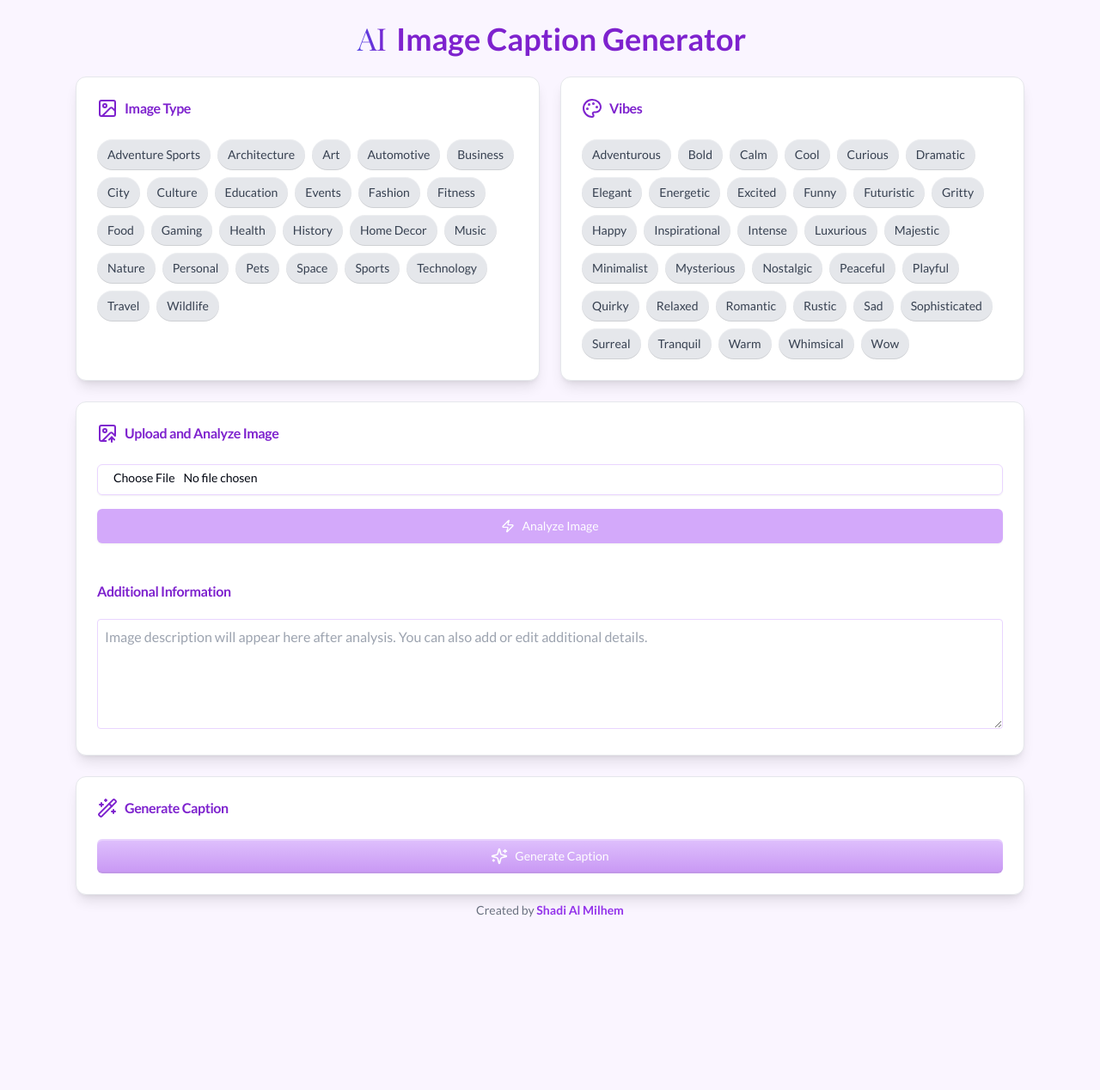
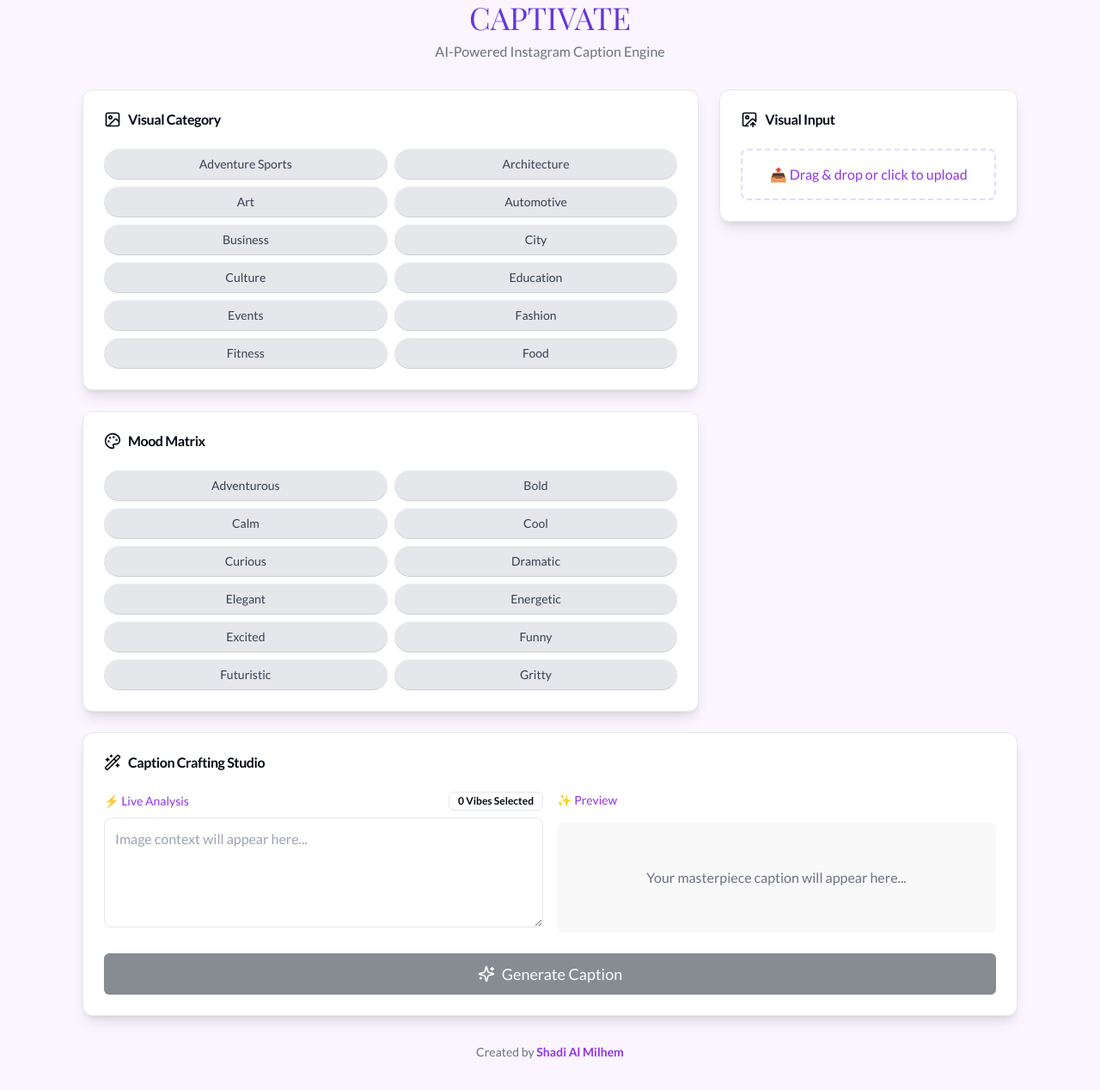
Before and after one commit to shadi-almilhem/Image-Caption-Generator, a Next.js app: page / in a window 1280 px wide. Shown: the top 1268 px of the page at 86% size. Before the commit the page ends 1101 px from the top, so only its background shows below. Built offline with nearby package versions, Linux system fonts and the light colour scheme.

Commit message:
website updated

```diff
--- a/app/page.tsx
+++ b/app/page.tsx
@@ -1,5 +1,6 @@
 "use client";
-import React, { useState, useCallback } from "react";
+import type React from "react";
+import { useState, useCallback, useEffect } from "react";
 import { Button } from "@/components/ui/button";
 import { Input } from "@/components/ui/input";
 import { useToast } from "@/components/hooks/use-toast";
@@ -8,11 +9,13 @@ import {
   Loader2,
   Sparkles,
   Copy,
-  Image as ImageIcon,
+  ImageIcon,
   Palette,
   ImageUp,
   WandSparkles,
-  Zap,
+  History,
+  AlertCircle,
+  CheckCircle,
 } from "lucide-react";
 import {
   Card,
@@ -20,9 +23,16 @@ import {
   CardTitle,
   CardContent,
   CardDescription,
+  CardFooter,
 } from "@/components/ui/card";
 import Link from "next/link";
 import CustomToggleGroup from "@/components/ui/CustomToggleGroup";
+import { motion, AnimatePresence } from "motion/react";
+import { cn } from "@/lib/utils";
+import { Progress } from "@/components/ui/progress";
+import { Badge } from "@/components/ui/badge";
+import Image from "next/image";
+
 const instrument = Playfair_Display_SC({
   subsets: ["latin"],
   weight: ["400"],
@@ -98,14 +108,45 @@ export default function Home() {
   const [additionalInfo, setAdditionalInfo] = useState("");
   const [generatedCaption, setGeneratedCaption] = useState("");
   const [isLoading, setIsLoading] = useState(false);
-  const [isUploading, setIsUploading] = useState(false);
   const [isAnalyzing, setIsAnalyzing] = useState(false);
   const [error, setError] = useState<string | null>(null);
   const [uploadedImageUrl, setUploadedImageUrl] = useState<string | null>(null);
+  const [generationHistory, setGenerationHistory] = useState<string[]>([]);
+  const [progress, setProgress] = useState(0);
+  const [isDragging, setIsDragging] = useState(false);
+  const { toast } = useToast();
+  const handleDragOver = (e: React.DragEvent) => {
+    e.preventDefault();
+    setIsDragging(true);
+  };
 
-  const { toast } = useToast();
+  const handleDragLeave = (e: React.DragEvent) => {
+    e.preventDefault();
+    setIsDragging(false);
+  };
+
+  const handleDrop = (e: React.DragEvent) => {
+    e.preventDefault();
+    setIsDragging(false);
+    const file = e.dataTransfer.files[0];
+    if (file) handleImageUpload(file);
+  };
+  useEffect(() => {
+    let interval: NodeJS.Timeout;
+    if (isLoading) {
+      interval = setInterval(() => {
+        setProgress((prev) => {
+          if (prev >= 90) return 90;
+          return prev + 10;
+        });
+      }, 300);
+    }
+    return () => clearInterval(interval);
+  }, [isLoading]);
+  const addToHistory = (caption: string) => {
+    setGenerationHistory((prev) => [caption, ...prev.slice(0, 4)]);
+  };
   const handleImageUpload = async (file: File) => {
-    setIsUploading(true);
     setError(null);
 
     const formData = new FormData();
@@ -135,8 +176,6 @@ export default function Home() {
         description: "Failed to upload image. Please try again.",
         variant: "destructive",
       });
-    } finally {
-      setIsUploading(false);
     }
   };
   const handleAnalyzeImage = async () => {
@@ -186,6 +225,7 @@ export default function Home() {
   };
   const handleGenerateCaption = useCallback(async () => {
     setIsLoading(true);
+    setProgress(0);
     setError(null);
 
     try {
@@ -207,30 +247,61 @@ export default function Home() {
 
       const data = await response.json();
       setGeneratedCaption(data.caption);
+      addToHistory(data.caption);
+
       toast({
-        title: "Caption generated successfully ✅",
-        description: "Your caption is ready!",
+        title: (
+          <span className="flex items-center">
+            <CheckCircle className="mr-2 h-4 w-4" />
+            Caption Generated!
+          </span>
+        ),
+        description: "Ready for Instagram stardom!",
       });
     } catch (error) {
       console.error("Error generating caption:", error);
       setError("Failed to generate caption. Please try again.");
       toast({
-        title: "Error ❌",
+        title: (
+          <span className="flex items-center">
+            <AlertCircle className="mr-2 h-4 w-4" />
+            Generation Failed
+          </span>
+        ),
         description: "Failed to generate caption. Please try again.",
         variant: "destructive",
       });
     } finally {
+      setProgress(100);
+      setTimeout(() => setProgress(0), 500);
       setIsLoading(false);
     }
   }, [selectedImageType, selectedVibes, additionalInfo, toast]);
 
-  // eslint-disable-next-line @typescript-eslint/no-explicit-any
   const handleImageChange = (event: React.ChangeEvent<HTMLInputElement>) => {
     if (event.target.files && event.target.files[0]) {
       const file = event.target.files[0];
       handleImageUpload(file);
-      setAdditionalInfo(""); // Clear previous additional info
+      setAdditionalInfo("");
     }
+  };
+  const emojiRegex =
+    /(?:[\u2700-\u27bf]|(?:\ud83c[\udde6-\uddff]){2}|[\ud800-\udbff][\udc00-\udfff]|[\u0023-\u0039]\ufe0f?\u20e3|\u3299|\u3297|\u303d|\u3030|\u24c2|\ud83c[\udd70-\udd71]|\ud83c[\udd7e-\udd7f]|\ud83c\udd8e|\ud83c[\udd91-\udd9a]|\ud83c[\udde6-\uddff]|[\ud83c[\ude01-\ude02]|\ud83c\ude1a|\ud83c\ude2f|[\ud83c[\ude32-\ude3a]|[\ud83c[\ude50-\ude51]|\u203c|\u2049|[\u25aa-\u25ab]|\u25b6|\u25c0|[\u25fb-\u25fe]|\u00a9|\u00ae|\u2122|\u2139|\ud83c\udc04|[\u2600-\u26FF]|\u2b05|\u2b06|\u2b07|\u2b1b|\u2b1c|\u2b50|\u2b55|\u231a|\u231b|\u2328|\u23cf|[\u23e9-\u23f3]|[\u23f8-\u23fa]|\ud83c\udccf|\u2934|\u2935|[\u2190-\u21ff])/g;
+  const CaptionPreview = ({ caption }: { caption: string }) => {
+    const match = caption.match(emojiRegex);
+    const emoji = match ? match[match.length - 1] : "";
+    const text = match ? caption.slice(0, -emoji.length) : caption;
+
+    return (
+      <motion.div
+        initial={{ opacity: 0, y: 10 }}
+        animate={{ opacity: 1, y: 0 }}
+        className="p-4 bg-gradient-to-br from-purple-50 to-blue-50 rounded-lg border border-purple-100"
+      >
+        {text && <span className="text-lg font-medium">{text.trim()}</span>}
+        {emoji && <span className="ml-2 text-2xl">{emoji}</span>}
+      </motion.div>
+    );
   };
   const handleCopy = useCallback(() => {
     navigator.clipboard.writeText(generatedCaption.replace(/"/g, ""));
@@ -241,22 +312,30 @@ export default function Home() {
   }, [generatedCaption, toast]);
 
   return (
-    <div className="container p-6 max-w-6xl mx-auto   min-h-screen">
-      <h1 className="text-4xl text-purple-700 font-bold mb-6 text-center">
+    <div className="container p- pb-10 max-w-6xl mx-auto min-h-screen">
+      <header className="mb-8 text-center">
+        <h1 className="text-4xl font-bold mb-2">
           <span
             className={`${instrument.className} bg-gradient-to-r to-purple-700 from-indigo-600
-        text-transparent bg-clip-text ${instrument.style} px-1   antialiased`}
+            text-transparent bg-clip-text px-1 antialiased block`}
           >
-          AI
-        </span>{" "}
-        Image Caption Generator
+            CAPTIVATE
+          </span>
         </h1>
+        <p className="text-muted-foreground">
+          AI-Powered Instagram Caption Engine
+        </p>
+      </header>
 
-      <div className="grid grid-cols-1 md:grid-cols-2 gap-6">
+      <div className="grid grid-cols-1 lg:grid-cols-3 gap-6">
+        {/* Left Column */}
+        <div className="lg:col-span-2 space-y-6">
+          {/* Image Type Card */}
           <Card className="shadow-lg hover:shadow-xl transition-shadow duration-300">
             <CardHeader>
-            <CardTitle className="text-purple-700 font-semibold flex items-center">
-              <ImageIcon className="mr-2" /> Image Type
+              <CardTitle className="flex items-center gap-2">
+                <ImageIcon className="w-5 h-5" />
+                Visual Category
               </CardTitle>
             </CardHeader>
             <CardContent>
@@ -264,15 +343,17 @@ export default function Home() {
                 options={imageTypes}
                 value={selectedImageType}
                 onChange={setSelectedImageType}
-              className="max-h-64 overflow-y-auto"
+                className="max-h-64 overflow-y-auto grid grid-cols-2 gap-2"
               />
             </CardContent>
           </Card>
 
+          {/* Vibes Card */}
           <Card className="shadow-lg hover:shadow-xl transition-shadow duration-300">
             <CardHeader>
-            <CardTitle className="text-purple-700 font-semibold flex items-center">
-              <Palette className="mr-2" /> Vibes
+              <CardTitle className="flex items-center gap-2">
+                <Palette className="w-5 h-5" />
+                Mood Matrix
               </CardTitle>
             </CardHeader>
             <CardContent>
@@ -281,88 +362,178 @@ export default function Home() {
                 value={selectedVibes}
                 onChange={setSelectedVibes}
                 multiple={true}
-              className="max-h-64 overflow-y-auto"
+                className="max-h-64 overflow-y-auto grid grid-cols-2 gap-2"
               />
             </CardContent>
           </Card>
         </div>
 
-      <Card className="mt-6 shadow-lg hover:shadow-xl transition-shadow duration-300">
+        {/* Right Column */}
+        <div className="space-y-6">
+          {/* Image Upload Card */}
+          <Card
+            className={cn(
+              "shadow-lg transition-all duration-300",
+              isDragging ? "border-purple-500 bg-purple-50" : "hover:shadow-xl"
+            )}
+          >
             <CardHeader>
-          <CardTitle className="text-purple-700 font-semibold flex items-center">
-            <ImageUp className="mr-2" /> Upload and Analyze Image
+              <CardTitle className="flex items-center gap-2">
+                <ImageUp className="w-5 h-5" />
+                Visual Input
               </CardTitle>
             </CardHeader>
-        <CardContent>
+            <CardContent
+              onDragOver={handleDragOver}
+              onDragLeave={handleDragLeave}
+              onDrop={handleDrop}
+            >
+              <div className="border-2 border-dashed border-purple-200 rounded-lg p-4 text-center">
                 <Input
                   type="file"
                   onChange={handleImageChange}
                   accept="image/*"
-            aria-label="Upload image"
-            className="border-purple-200 focus:border-purple-500 mb-4"
-            disabled={isUploading}
+                  className="hidden"
+                  id="image-upload"
                 />
+                <label
+                  htmlFor="image-upload"
+                  className="cursor-pointer block space-y-2"
+                >
+                  <div className="text-purple-600">
+                    {isDragging
+                      ? "✨ Drop to upload"
+                      : "📤 Drag & drop or click to upload"}
+                  </div>
+                  {uploadedImageUrl && (
+                    <Image
+                      src={uploadedImageUrl || "/placeholder.svg"}
+                      alt="Uploaded preview"
+                      height={500}
+                      width={500}
+                      className="mt-2 rounded-md max-h-32 object-cover mx-auto"
+                    />
+                  )}
+                </label>
+                {uploadedImageUrl && (
                   <Button
                     onClick={handleAnalyzeImage}
-            disabled={!uploadedImageUrl || isAnalyzing || isUploading}
-            className="w-full bg-purple-500 py-5 hover:bg-purple-600 text-white"
+                    disabled={isAnalyzing}
+                    className="mt-4 w-full"
                   >
-            {isUploading ? (
-              <>
-                <Loader2 className="mr-2 h-4 w-4 animate-spin" />
-                Uploading...
-              </>
-            ) : isAnalyzing ? (
+                    {isAnalyzing ? (
                       <>
                         <Loader2 className="mr-2 h-4 w-4 animate-spin" />
                         Analyzing...
                       </>
                     ) : (
                       <>
-                <Zap className="mr-2 h-4 w-4" />
+                        <Sparkles className="mr-2 h-4 w-4" />
                         Analyze Image
                       </>
                     )}
                   </Button>
+                )}
+              </div>
             </CardContent>
+          </Card>
+
+          {/* Generation History */}
+          {generationHistory.length > 0 && (
+            <Card className="shadow-lg hover:shadow-xl transition-shadow duration-300">
               <CardHeader>
-          <CardTitle className="text-purple-700 font-semibold">
-            Additional Information
+                <CardTitle className="flex items-center gap-2">
+                  <History className="w-5 h-5" />
+                  Caption History
                 </CardTitle>
               </CardHeader>
-        <CardContent>
+              <CardContent className="space-y-2">
+                {generationHistory.map((caption, index) => (
+                  <div
+                    key={index}
+                    className="p-2 bg-muted rounded flex items-center justify-between"
+                  >
+                    <span className="truncate">
+                      {caption.replace(/"/g, "")}
+                    </span>
+                    <Button
+                      variant="ghost"
+                      size="sm"
+                      onClick={() => setGeneratedCaption(caption)}
+                    >
+                      <Copy className="h-4 w-4" />
+                    </Button>
+                  </div>
+                ))}
+              </CardContent>
+            </Card>
+          )}
+        </div>
+      </div>
+
+      {/* Generation Section */}
+      <Card className="mt-6 shadow-lg hover:shadow-xl transition-shadow duration-300">
+        <CardHeader>
+          <CardTitle className="flex items-center gap-2">
+            <WandSparkles className="w-5 h-5" />
+            Caption Crafting Studio
+          </CardTitle>
+        </CardHeader>
+        <CardContent className="space-y-6">
+          <div className="grid gap-4 md:grid-cols-2">
+            <div className="space-y-2">
+              <div className="flex items-center gap-2 text-sm font-medium">
+                <span className="text-purple-600">⚡ Live Analysis</span>
+                <Badge variant="outline" className="ml-auto">
+                  {selectedVibes.length} Vibes Selected
+                </Badge>
+              </div>
               <textarea
                 value={additionalInfo}
                 onChange={(e) => setAdditionalInfo(e.target.value)}
-            placeholder="Image description will appear here after analysis. You can also add or edit additional details."
-            className="w-full h-32 p-2 border border-purple-200 rounded focus:border-purple-500"
+                placeholder="Image context will appear here..."
+                className="w-full h-32 p-3 border rounded-lg focus:ring-2 focus:ring-purple-500 focus:border-transparent"
               />
-        </CardContent>
-      </Card>
+            </div>
 
-      <Card className="mt-6 shadow-lg hover:shadow-xl transition-shadow duration-300">
-        <CardHeader>
-          <CardTitle className="text-purple-700 font-semibold flex items-center">
-            <WandSparkles className="mr-2" />
-            Generate Caption
-          </CardTitle>
-        </CardHeader>
+            <div className="space-y-4">
+              <div className="flex items-center gap-2 text-sm font-medium">
+                <span className="text-purple-600">✨ Preview</span>
                 {generatedCaption && (
-          <CardContent>
-            <p className="p-4 bg-purple-50 rounded-lg text-gray-800 font-medium">
-              {generatedCaption.replace(/"/g, "")}
-            </p>
-            <Button
-              className="mt-4 bg-purple-500 hover:bg-purple-600 text-white"
-              onClick={handleCopy}
-              aria-label="Copy caption"
+                  <Badge variant="secondary" className="ml-auto">
+                    {generatedCaption.split(" ").length} words
+                  </Badge>
+                )}
+              </div>
+              <AnimatePresence mode="wait">
+                {generatedCaption ? (
+                  <CaptionPreview caption={generatedCaption} />
+                ) : (
+                  <motion.div
+                    initial={{ opacity: 0 }}
+                    animate={{ opacity: 1 }}
+                    exit={{ opacity: 0 }}
+                    className="h-32 flex items-center justify-center text-muted-foreground bg-muted/50 rounded-lg"
                   >
-              <Copy className="mr-2 h-4 w-4" />
-              Copy to Clipboard
-            </Button>
-          </CardContent>
+                    Your masterpiece caption will appear here...
+                  </motion.div>
                 )}
-        <CardContent>
+              </AnimatePresence>
+            </div>
+          </div>
+
+          <div className="space-y-4">
+            {isLoading && (
+              <div className="space-y-2">
+                <div className="flex items-center gap-2 text-sm">
+                  <Loader2 className="h-4 w-4 animate-spin" />
+                  <span>Engineering virality...</span>
+                </div>
+                <Progress value={progress} className="h-2" />
+              </div>
+            )}
+
+            <div className="flex flex-wrap gap-2">
               <Button
                 onClick={handleGenerateCaption}
                 disabled={
@@ -370,8 +541,7 @@ export default function Home() {
                   selectedVibes.length === 0 ||
                   selectedImageType.length === 0
                 }
-            className="w-full bg-gradient-to-b from-purple-400 to-purple-600 hover:from-purple-600 hover:to-purple-700 hover:bg-gradient-to-b shadow-[inset_0px_-2px_0px_0px_rgba(0,_0,_0,_0.1),_inset_0px_2px_0px_0px_rgba(255,_255,_255,_0.3)] text-white transition-colors duration-300 py-5"
-            aria-label="Generate caption"
+                className="flex-1 py-6 text-lg font-medium transition-all hover:scale-[1.01]"
               >
                 {isLoading ? (
                   <>
@@ -385,16 +555,39 @@ export default function Home() {
                   </>
                 )}
               </Button>
+              {generatedCaption && (
+                <Button
+                  onClick={handleCopy}
+                  className="py-6 text-lg font-medium transition-all hover:scale-[1.02]"
+                >
+                  <Copy className="mr-2 h-5 w-5" />
+                  Copy
+                </Button>
+              )}
+            </div>
+          </div>
         </CardContent>
       </Card>
 
+      {/* Error handling */}
+      <AnimatePresence>
         {error && (
-        <Card className="mt-6 border-red-500 bg-red-50">
-          <CardContent>
-            <p className="text-red-600 font-medium">{error}</p>
-          </CardContent>
-        </Card>
+          <motion.div
+            initial={{ opacity: 0, y: 20 }}
+            animate={{ opacity: 1, y: 0 }}
+            exit={{ opacity: 0, y: 20 }}
+            className="mt-6 p-4 bg-red-50 border border-red-200 rounded-lg flex items-center gap-3"
+          >
+            <AlertCircle className="h-5 w-5 text-red-600" />
+            <div>
+              <h3 className="font-medium text-red-600">Optimization Error</h3>
+              <p className="text-sm text-red-600">{error}</p>
+            </div>
+          </motion.div>
         )}
+      </AnimatePresence>
+
+      <CardFooter className="mt-6 justify-center">
         <CardDescription className="text-center p-2">
           Created by{" "}
           <Link
@@ -404,6 +597,7 @@ export default function Home() {
             Shadi Al Milhem
           </Link>
         </CardDescription>
+      </CardFooter>
     </div>
   );
 }
--- a/components/hooks/use-toast.ts
+++ b/components/hooks/use-toast.ts
@@ -8,7 +8,10 @@ import type { ToastActionElement, ToastProps } from "@/components/ui/toast";
 const TOAST_LIMIT = 1;
 const TOAST_REMOVE_DELAY = 1000000;
 
-type ToasterToast = ToastProps & {
+type ToasterToast = Omit<
+  ToastProps,
+  "id" | "title" | "description" | "action"
+> & {
   id: string;
   title?: React.ReactNode;
   description?: React.ReactNode;
--- /dev/null
+++ b/components/ui/badge.tsx
@@ -0,0 +1,36 @@
+import * as React from "react"
+import { cva, type VariantProps } from "class-variance-authority"
+
+import { cn } from "@/lib/utils"
+
+const badgeVariants = cva(
+  "inline-flex items-center rounded-md border px-2.5 py-0.5 text-xs font-semibold transition-colors focus:outline-none focus:ring-2 focus:ring-ring focus:ring-offset-2",
+  {
+    variants: {
+      variant: {
+        default:
+          "border-transparent bg-primary text-primary-foreground shadow hover:bg-primary/80",
+        secondary:
+          "border-transparent bg-secondary text-secondary-foreground hover:bg-secondary/80",
+        destructive:
+          "border-transparent bg-destructive text-destructive-foreground shadow hover:bg-destructive/80",
+        outline: "text-foreground",
+      },
+    },
+    defaultVariants: {
+      variant: "default",
+    },
+  }
+)
+
+export interface BadgeProps
+  extends React.HTMLAttributes<HTMLDivElement>,
+    VariantProps<typeof badgeVariants> {}
+
+function Badge({ className, variant, ...props }: BadgeProps) {
+  return (
+    <div className={cn(badgeVariants({ variant }), className)} {...props} />
+  )
+}
+
+export { Badge, badgeVariants }
--- /dev/null
+++ b/components/ui/progress.tsx
@@ -0,0 +1,28 @@
+"use client"
+
+import * as React from "react"
+import * as ProgressPrimitive from "@radix-ui/react-progress"
+
+import { cn } from "@/lib/utils"
+
+const Progress = React.forwardRef<
+  React.ElementRef<typeof ProgressPrimitive.Root>,
+  React.ComponentPropsWithoutRef<typeof ProgressPrimitive.Root>
+>(({ className, value, ...props }, ref) => (
+  <ProgressPrimitive.Root
+    ref={ref}
+    className={cn(
+      "relative h-2 w-full overflow-hidden rounded-full bg-primary/20",
+      className
+    )}
+    {...props}
+  >
+    <ProgressPrimitive.Indicator
+      className="h-full w-full flex-1 bg-primary transition-all"
+      style={{ transform: `translateX(-${100 - (value || 0)}%)` }}
+    />
+  </ProgressPrimitive.Root>
+))
+Progress.displayName = ProgressPrimitive.Root.displayName
+
+export { Progress }
--- a/package.json
+++ b/package.json
@@ -10,6 +10,7 @@
   },
   "dependencies": {
     "@radix-ui/react-icons": "^1.3.0",
+    "@radix-ui/react-progress": "^1.1.1",
     "@radix-ui/react-slot": "^1.1.0",
     "@radix-ui/react-toast": "^1.2.1",
     "@radix-ui/react-toggle": "^1.1.0",
@@ -19,6 +20,7 @@
     "clsx": "^2.1.1",
     "groq-sdk": "^0.7.0",
     "lucide-react": "^0.446.0",
+    "motion": "^12.0.5",
     "next": "14.2.13",
     "react": "^18",
     "react-dom": "^18",
```
Also changed, not shown: next.config.mjs (+5 -2 lines), 1 other file (tests, documents, lock files or other folders). Lines whose indentation alone changed are shown as unchanged.
